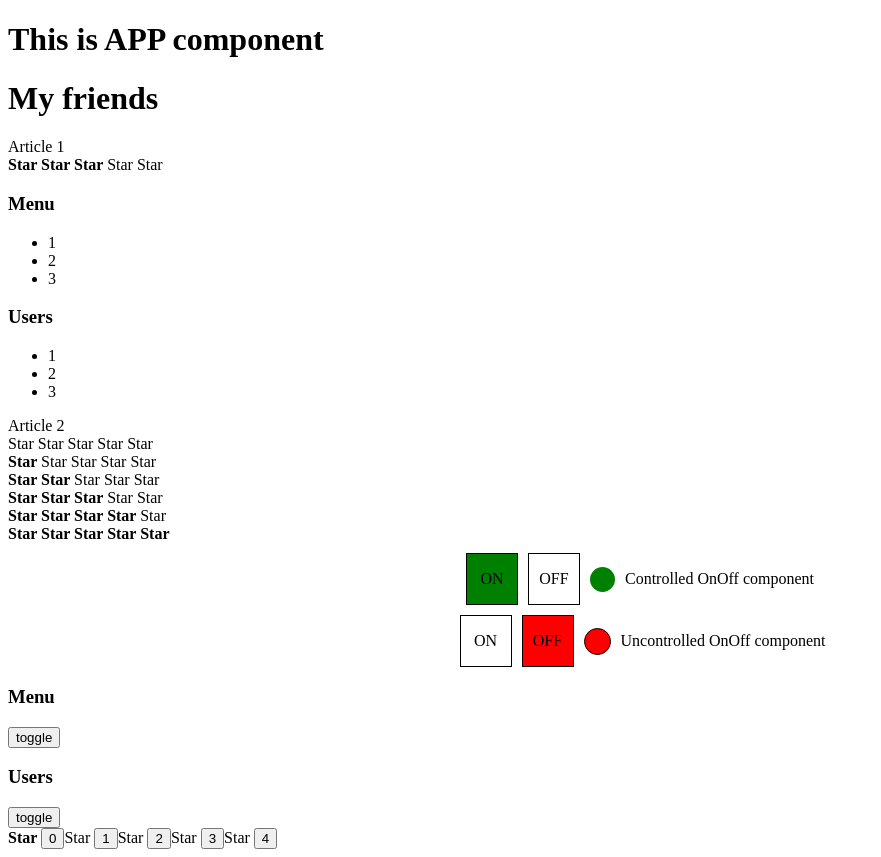
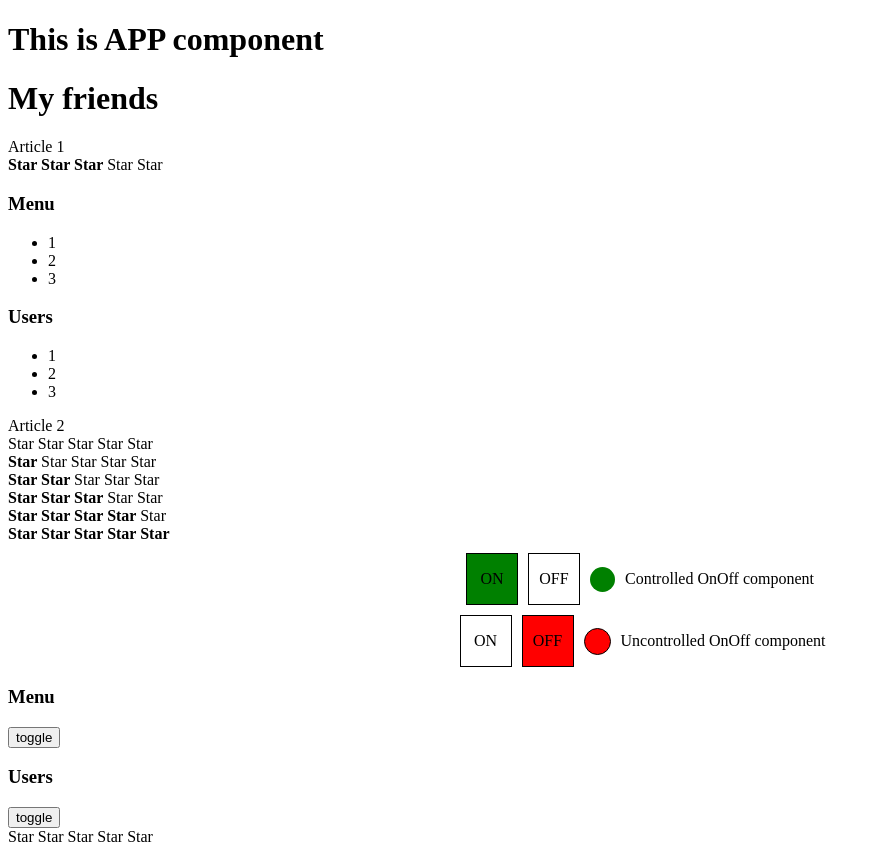
Before and after one commit to umedjankabiri/main-course-kabzda-way-monday, a React (Vite) app: page / in a window 1280 px wide. Shown: the whole page, without its empty margins (0-881 px from the left). Built offline with nearby package versions, Linux system fonts and the light colour scheme.

Commit message:
deleted buttons added onClick to Star.tsx component

```diff
--- a/src/common/components/UncontrolledRating/UncontrolledRating.tsx
+++ b/src/common/components/UncontrolledRating/UncontrolledRating.tsx
@@ -7,16 +7,11 @@
 
     return (
         <div>
-            <Star selected={value >= 0}/>
-            <button onClick={()=> setValue(0)}>0</button>
-            <Star selected={value >= 1}/>
-            <button onClick={()=> setValue(1)}>1</button>
-            <Star selected={value >= 2}/>
-            <button onClick={()=> setValue(2)}>2</button>
-            <Star selected={value >= 3}/>
-            <button onClick={()=> setValue(3)}>3</button>
-            <Star selected={value >= 4}/>
-            <button onClick={()=> setValue(4)}>4</button>
+            <Star selected={value > 0} onClick={()=> setValue(1)}/>
+            <Star selected={value > 1} onClick={()=> setValue(2)}/>
+            <Star selected={value > 2} onClick={()=> setValue(3)}/>
+            <Star selected={value > 3} onClick={()=> setValue(4)}/>
+            <Star selected={value > 4} onClick={()=> setValue(5)}/>
         </div>
     );
 };
```
